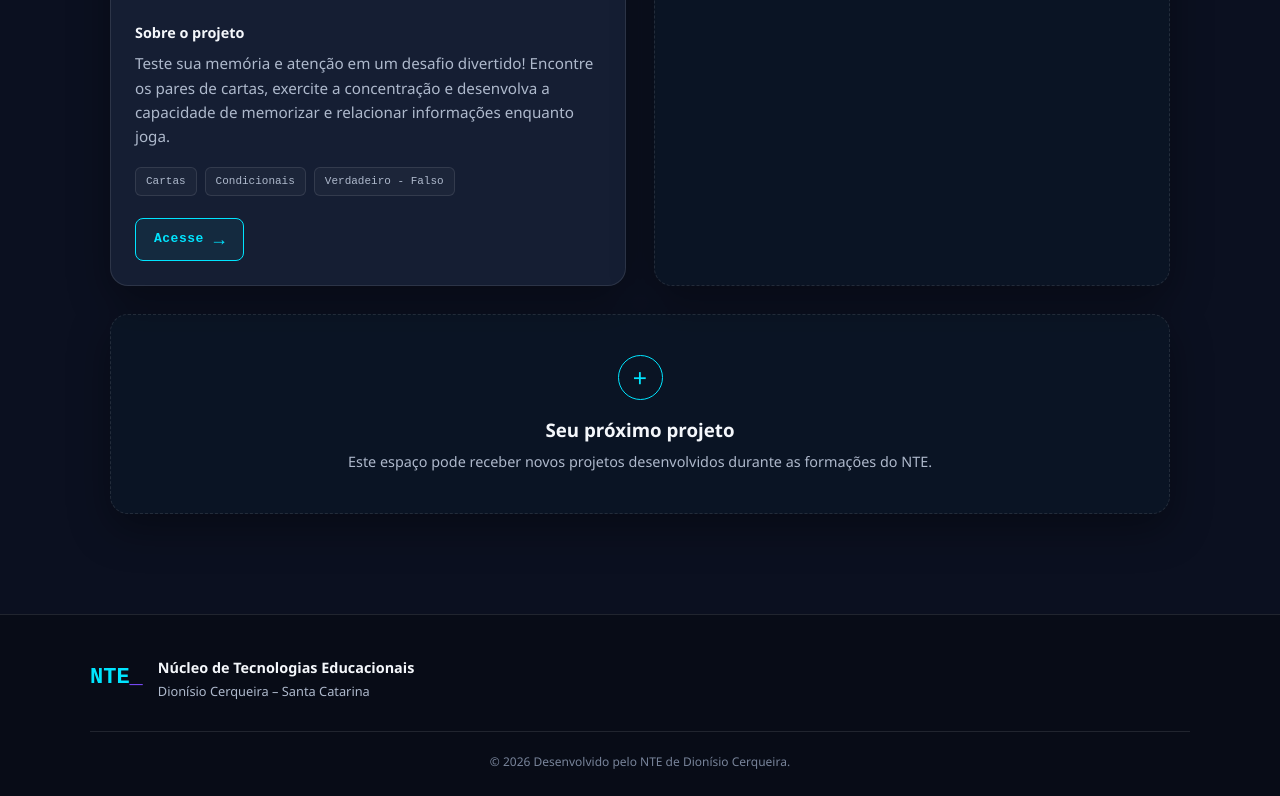
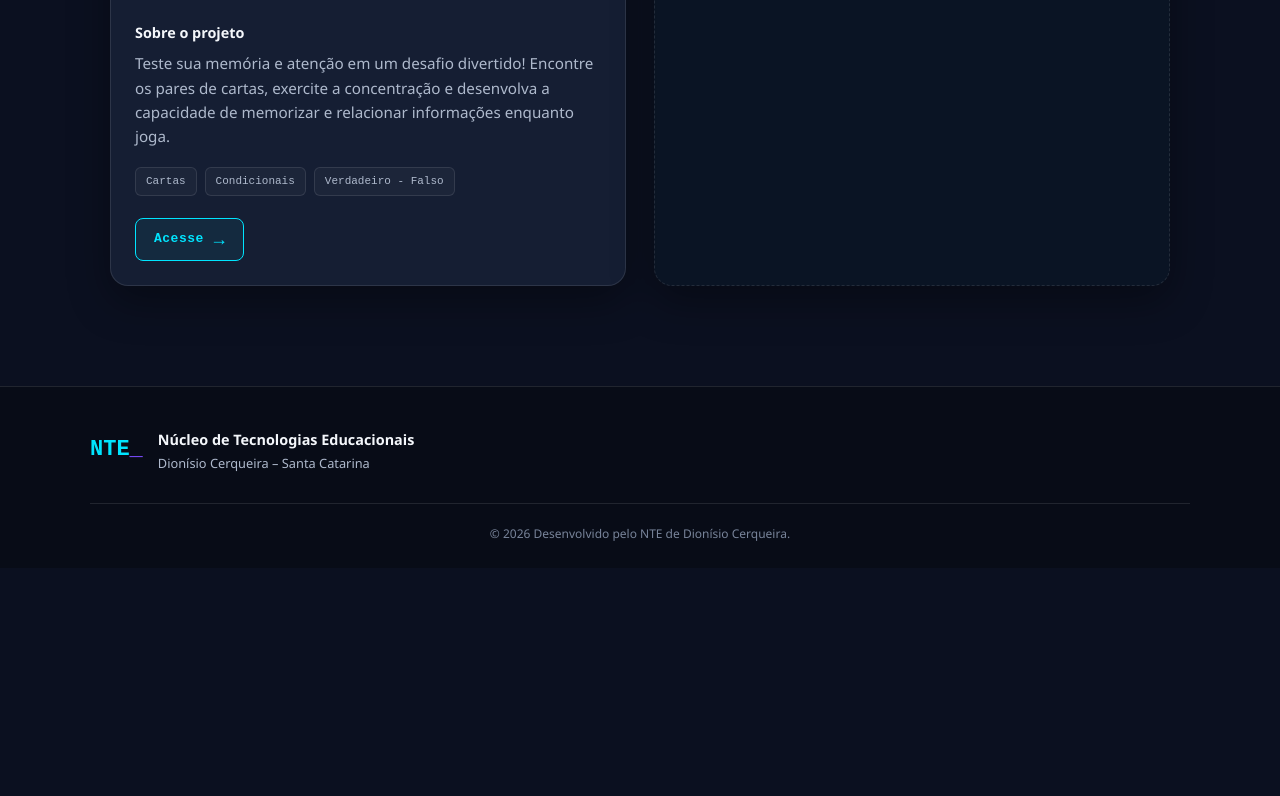
Before and after one commit to tiagogobetti/formacao_nte_blocos, a plain HTML site: page index.html in a window 1280 px wide. Shown: the part 4340-5136 px from the top of the page. After the commit the page ends 4908 px from the top, so only its background shows below. Drawn offline with Linux system fonts and the light colour scheme.

Commit message:
ajustes no código

```diff
--- a/index.html
+++ b/index.html
@@ -581,23 +581,6 @@
 
             </article>
 
-            <article class="project-card project-placeholder">
-
-                <div class="placeholder-content">
-
-                    <span class="plus">+</span>
-
-                    <h3>Seu próximo projeto</h3>
-
-                    <p>
-                        Este espaço pode receber novos projetos
-                        desenvolvidos durante as formações do NTE.
-                    </p>
-
-                </div>
-
-            </article>
-
         </section>
 
     </main>
```
